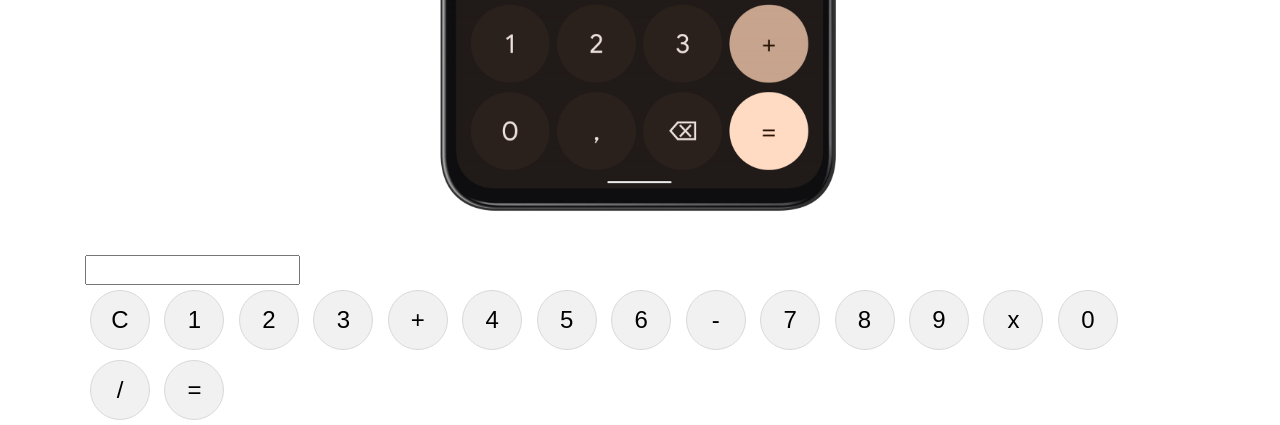
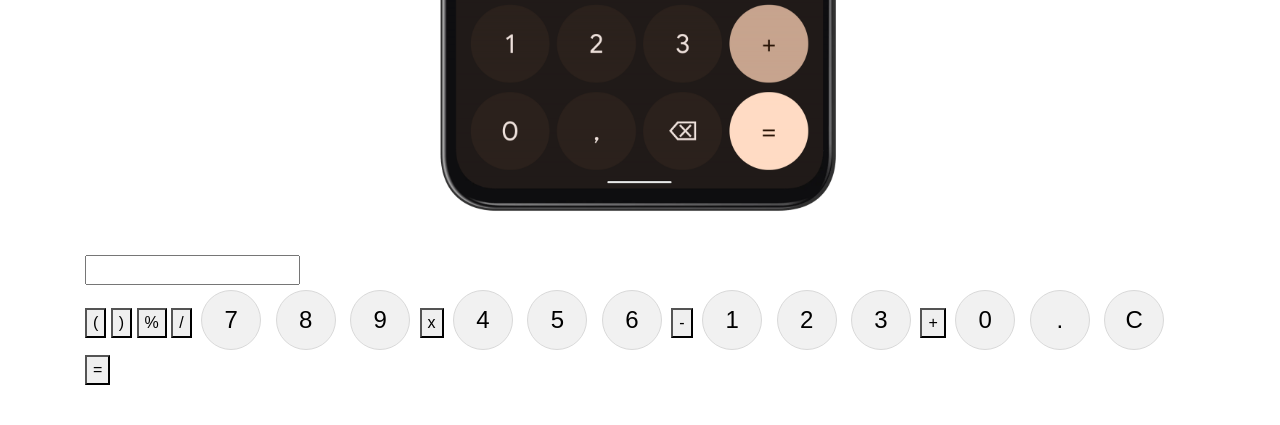
Before and after one commit to FlavioHys/Portfolio---Python, a Flask app: page / in a window 1280 px wide. Shown: the part 777-1202 px from the top of the page. After the commit the page ends 1162 px from the top, so only its background shows below. Run offline with Flask 3, Linux system fonts and the light colour scheme; some libraries are stand-ins or nearby versions.

Commit message:
removed footer and added 'opperand' classes.

```diff
--- a/simple_calculator/templates/index.html
+++ b/simple_calculator/templates/index.html
@@ -25,28 +25,32 @@
             </div>
         </div>
 
-        <div class="footer">
-            <div class="calculator"></div>
+        <div id="main-buttons">
             <div class="display">
                 <input type="text" id="result" readonly>
             </div>
             <div class="buttons">
-                <button class="button" onclick="clearDisplay()">C</button>
+
+                <button class="opperand" onclick="appendOperator('(')">(</button>
+                <button class="opperand" onclick="appendOperator(')')">)</button>
+                <button class="opperand" onclick="appendOperator('%')">%</button>
+                <button class="opperand" onclick="appendOperator('/')">/</button>
+                <button class="button" onclick="appendNumber(7)">7</button>
+                <button class="button" onclick="appendNumber(8)">8</button>
+                <button class="button" onclick="appendNumber(9)">9</button>
+                <button class="opperand" onclick="appendOperator('*')">x</button>
+                <button class="button" onclick="appendNumber(4)">4</button>
+                <button class="button" onclick="appendNumber(5)">5</button>
+                <button class="button" onclick="appendNumber(6)">6</button>
+                <button class="opperand" onclick="appendOperator('-')">-</button>
                 <button class="button" onclick="appendNumber(1)">1</button>
                 <button class="button" onclick="appendNumber(2)">2</button>
                 <button class="button" onclick="appendNumber(3)">3</button>
-                <button class="button" onclick="appendOperator('+')">+</button>
-                <button class="button" onclick="appendNumber(4)">4</button>
-                <button class="button" onclick="appendNumber(5)">5</button>
-                <button class="button" onclick="appendNumber(6)">6</button>
-                <button class="button" onclick="appendOperator('-')">-</button>
-                <button class="button" onclick="appendNumber(7)">7</button>
-                <button class="button" onclick="appendNumber(8)">8</button>
-                <button class="button" onclick="appendNumber(9)">9</button>
-                <button class="button" onclick="appendOperator('*')">x</button>
+                <button class="opperand" onclick="appendOperator('+')">+</button>
                 <button class="button" onclick="appendNumber(0)">0</button>
-                <button class="button" onclick="appendOperator('/')">/</button>
-                <button class="button" onclick="calculate()">=</button>
+                <button class="button" onclick="appendNumber('.')">.</button>
+                <button class="button" onclick="clearDisplay()">C</button>
+                <button class="opperand" onclick="calculate()">=</button>
             </div>
         </div>
 
```
